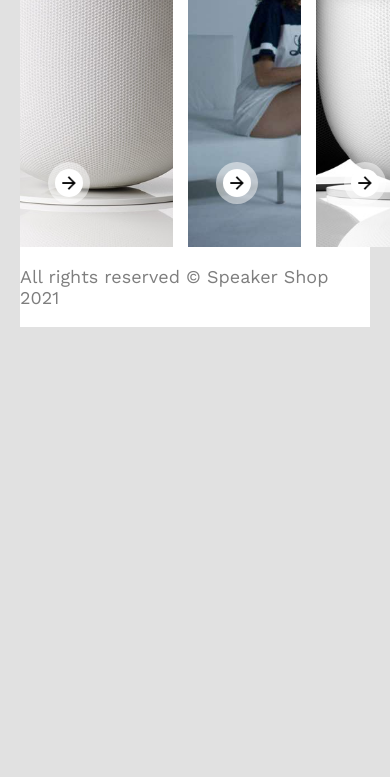
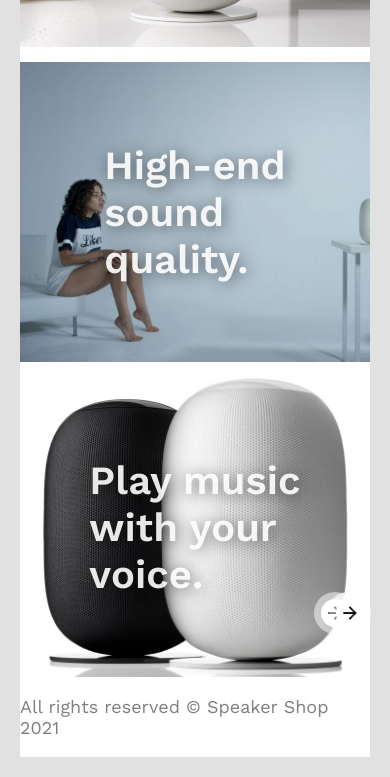
Before and after one commit to FbW-48-2/uib-layout-speaker-timjungmann, a plain HTML site: page index.html in a window 390 px wide. Shown: the part 861-1638 px from the top of the page. Before the commit the page ends 1208 px from the top, so only its background shows below. Drawn offline with nearby package versions, Linux system fonts and the light colour scheme.

Commit message:
more responsiveness for mobile

```diff
--- a/style.css
+++ b/style.css
@@ -199,8 +199,25 @@ footer {
     margin-bottom: 100px;
   }
 
+  .image-container {
+    display: grid;
+    grid-template-columns: 1fr;
+    grid-template-rows: repeat(3, 300px);
+    gap: 1.5rem;
+  }
+
+  .image1,
+  .image2,
+  .image3 {
+    display: flex;
+    justify-content: center;
+    align-items: center;
+  }
+
   .image-container div h2 {
-    margin-top: 90px;
-    margin-left: 15px;
+    font-size: 4rem;
+    display: inline;
+    margin: 0;
+    margin: 0;
   }
 }
```
